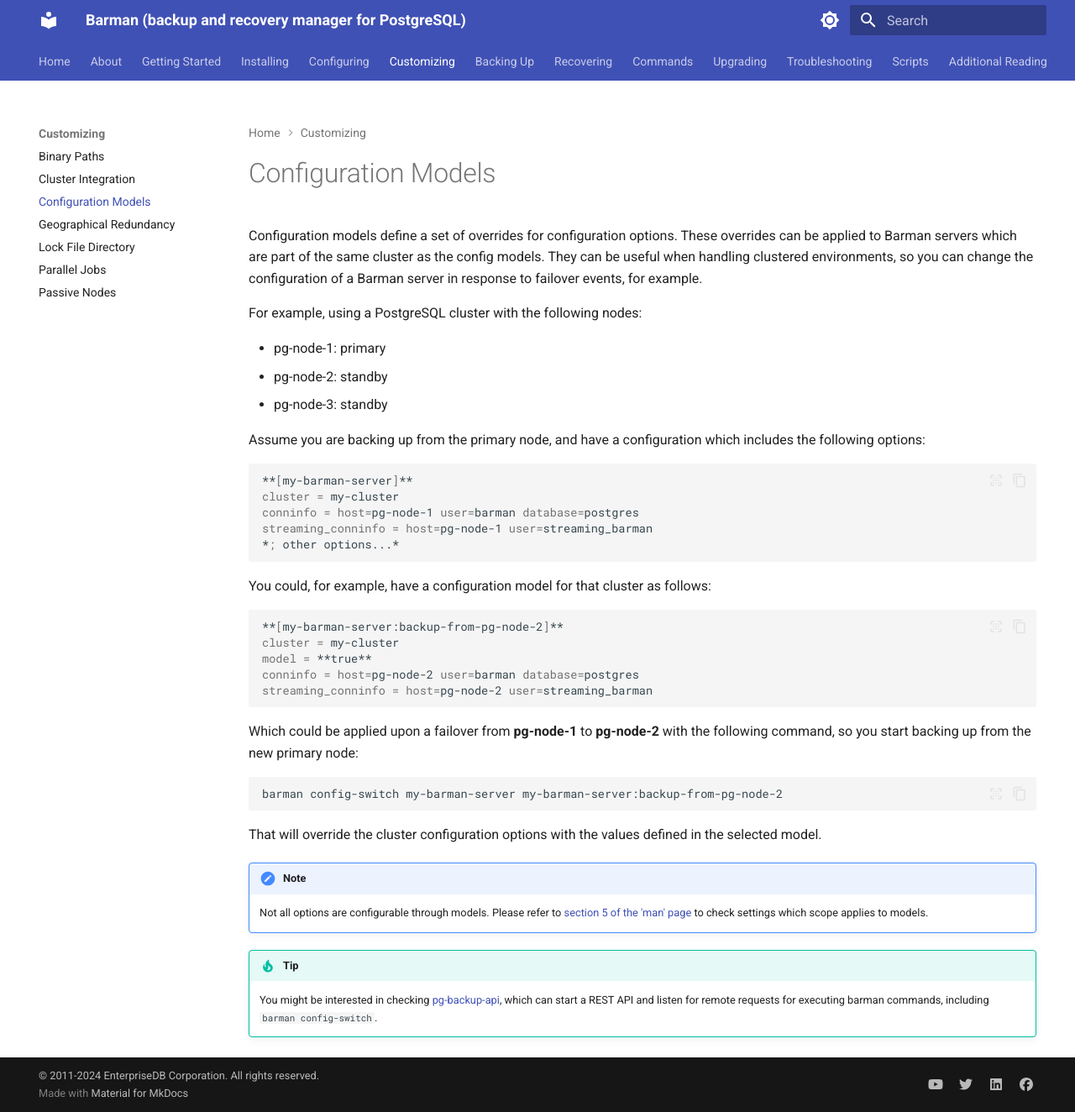
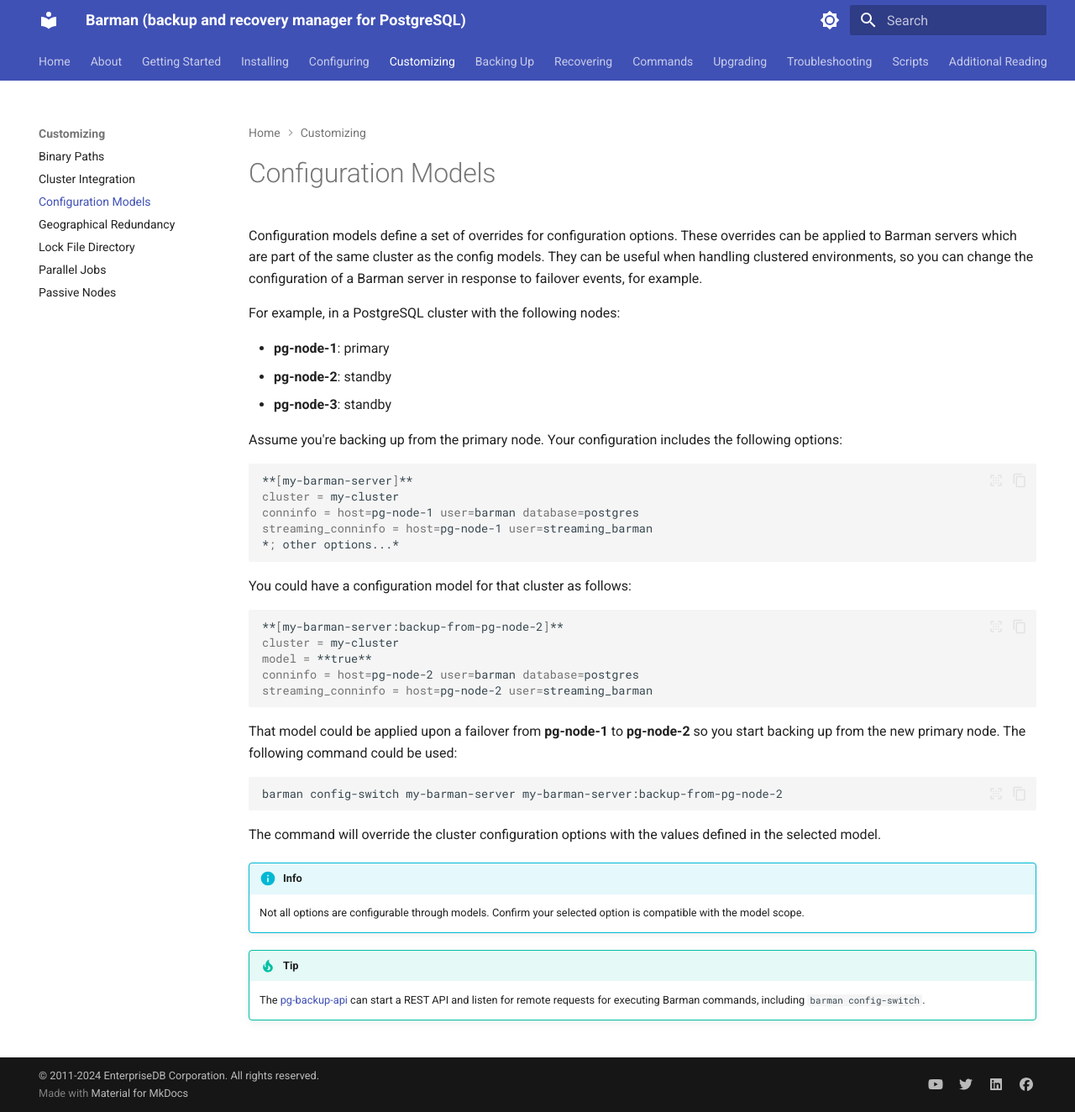
Before and after one commit to piano35-edb/barman-docs-rewrite, an MkDocs documentation site: the page built from docs/customizing/configuration_models.md, in a window 1280 px wide and 1324 px high. Shown: the whole window at 84% size. Built offline with MkDocs 1.6.1 and Material for MkDocs 9.7.7, drawn with Linux system fonts in a browser that asks for light colours.

Commit message:
edits to customization section

````diff
--- a/docs/customizing/configuration_models.md
+++ b/docs/customizing/configuration_models.md
@@ -1,12 +1,12 @@
 Configuration models define a set of overrides for configuration options. These overrides can be applied to Barman servers which are part of the same cluster as the config models. They can be useful when handling clustered environments, so you can change the configuration of a Barman server in response to failover events, for example.
 
-For example, using a PostgreSQL cluster with the following nodes:
+For example, in a PostgreSQL cluster with the following nodes:
 
-- pg-node-1: primary
-- pg-node-2: standby
-- pg-node-3: standby
+- **pg-node-1**: primary
+- **pg-node-2**: standby
+- **pg-node-3**: standby
 
-Assume you are backing up from the primary node, and have a configuration which includes the following options:
+Assume you're backing up from the primary node.  Your configuration includes the following options:
 
 ```bash
 **[my-barman-server]**
@@ -16,7 +16,7 @@
 *; other options...*
 ```
 
-You could, for example, have a configuration model for that cluster as follows:
+You could have a configuration model for that cluster as follows:
 ```bash
 **[my-barman-server:backup-from-pg-node-2]**
 cluster = my-cluster
@@ -24,14 +24,14 @@
 conninfo = host=pg-node-2 user=barman database=postgres
 streaming_conninfo = host=pg-node-2 user=streaming_barman
 ```
-Which could be applied upon a failover from **pg-node-1** to **pg-node-2** with the following command, so you start backing up from the new primary node:
+That model could be applied upon a failover from **pg-node-1** to **pg-node-2** so you start backing up from the new primary node.  The following command could be used:
 ```bash
 barman config-switch my-barman-server my-barman-server:backup-from-pg-node-2
 ```
-That will override the cluster configuration options with the values defined in the selected model.
+The command will override the cluster configuration options with the values defined in the selected model.
 
-!!!NOTE
-    Not all options are configurable through models. Please refer to [section 5 of the 'man' page](https://docs.pgbarman.org/barman.5.html) to check settings which scope applies to models.
+!!!info
+    Not all options are configurable through models.  Confirm your selected option is compatible with the model scope.
 
 !!!tip
-    You might be interested in checking [pg-backup-api](https://www.enterprisedb.com/docs/supported-open-source/barman/pg-backup-api/), which can start a REST API and listen for remote requests for executing barman commands, including `barman config-switch`.
+    The [pg-backup-api](https://www.enterprisedb.com/docs/supported-open-source/barman/pg-backup-api/) can start a REST API and listen for remote requests for executing Barman commands, including `barman config-switch`.
````
Also changed, not shown: docs/customizing/binary_paths.md (+7 -1 lines), docs/customizing/geographical_redundancy.md (+4 -1 lines), docs/customizing/lock_file_directory.md (+6 -2 lines), docs/customizing/parallel_jobs.md (+12 -6 lines), docs/customizing/passive_nodes.md (+7 -7 lines).
